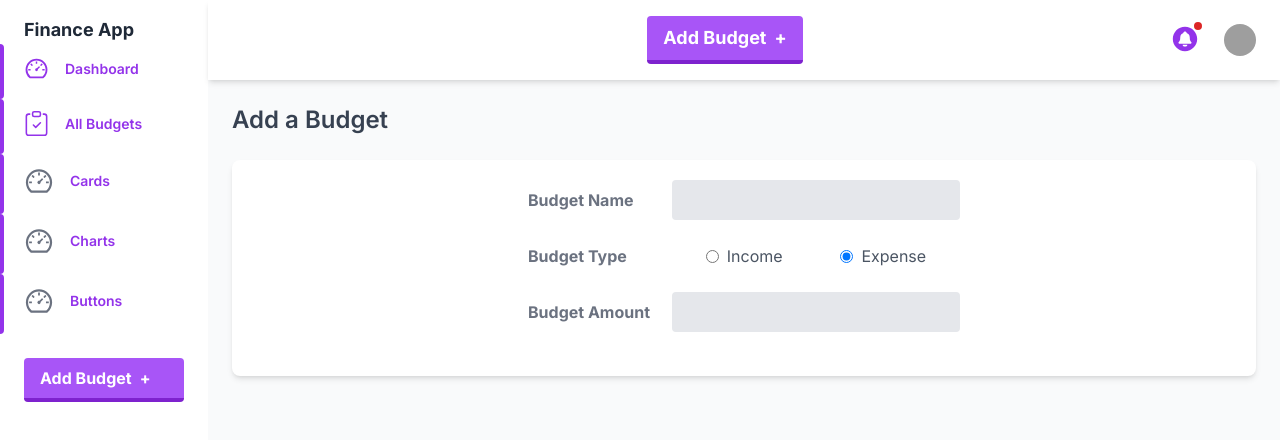
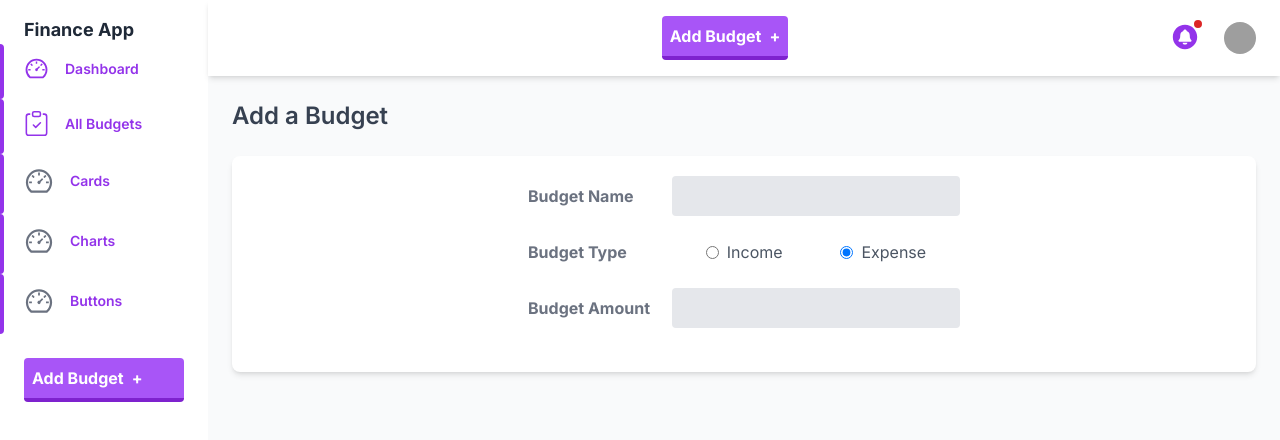
Before and after one commit to lhes23/next-finance-app, a Next.js app: page /dashboard/add-budget in a window 1280 px wide. Shown: the top 440 px of the page. Built offline with nearby package versions, Linux system fonts and the light colour scheme; grey boxes are pictures that could not be loaded.

Commit message:
chnage button text size

```diff
--- a/src/components/AddBudgetModal.tsx
+++ b/src/components/AddBudgetModal.tsx
@@ -13,7 +13,7 @@ const AddBudgetModal = () => {
           <button
             type="button"
             onClick={() => setShowModal(true)}
-            className="text-sm md:text-lg"
+            className="text-sm md:text-base"
           >
             Add Budget
             <span className="ml-2" aria-hidden="true">
--- a/src/components/ButtonComp.tsx
+++ b/src/components/ButtonComp.tsx
@@ -2,7 +2,7 @@ import React from "react"
 
 const ButtonComp = ({ children }: { children: React.ReactNode }) => {
   return (
-    <div className="bg-purple-500 hover:bg-purple-400 text-white font-bold py-2 px-4 border-b-4 border-purple-700 hover:border-purple-500 rounded">
+    <div className="bg-purple-500 hover:bg-purple-400 text-white font-bold p-2 border-b-4 border-purple-700 hover:border-purple-500 rounded">
       {children}
     </div>
   )
```
